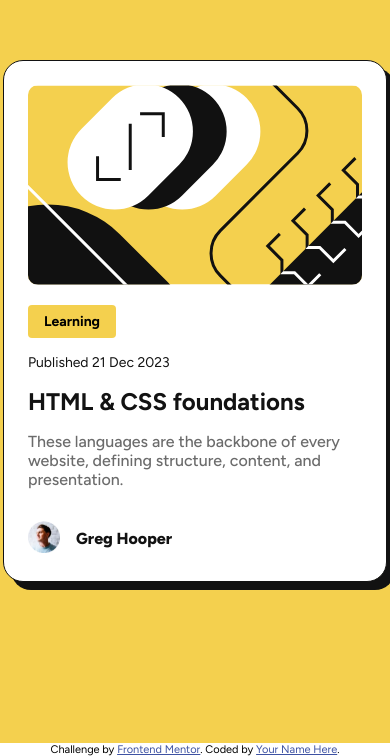
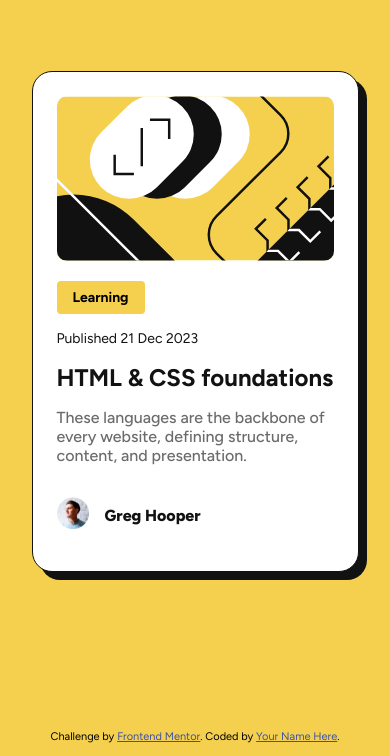
Before and after one commit to emil-raubach/frontendmentor, a plain HTML site: page blog-preview-card-main/index.html in a window 390 px wide. Shown: the part 101-857 px from the top of the page. Drawn offline with Linux system fonts and the light colour scheme.

Commit message:
Finished blog preview card

```diff
--- a/blog-preview-card-main/style.css
+++ b/blog-preview-card-main/style.css
@@ -13,18 +13,14 @@
   box-sizing: border-box;
 }
 
-/* @font-face {
-  font-family: figTreeExtraBold;
-  src: url("./assets/fonts/static/Figtree-ExtraBold.ttf");
-} */
-
 html,
 body {
   font-family: "Figtree", sans-serif;
+  background-color: var(--clr-yellow);
 }
 
 main {
-  background-color: var(--clr-yellow);
+  position: relative;
   height: 100vh;
   display: flex;
   flex-direction: column;
@@ -44,6 +40,7 @@ main {
 
 .card__image img {
   width: 100%;
+  height: 100%;
   border-radius: 10px;
 }
 
@@ -98,9 +95,21 @@ main {
 }
 
 .attribution {
+  position: absolute;
+  width: 100%;
+  bottom: 0;
+  margin: 0 auto;
   font-size: 11px;
   text-align: center;
 }
 .attribution a {
   color: hsl(228, 45%, 44%);
 }
+
+/* Media Queries */
+@media screen and (max-width: 568px) {
+  .card {
+    width: 20.4375rem;
+    height: 31.3125rem;
+  }
+}
```
Also changed, not shown: blog-preview-card-main/README-template.md (deleted), blog-preview-card-main/README.md, blog-preview-card-main/assets/images/screenshot.png (added), qr-code-component-main/README-template.md (deleted).
